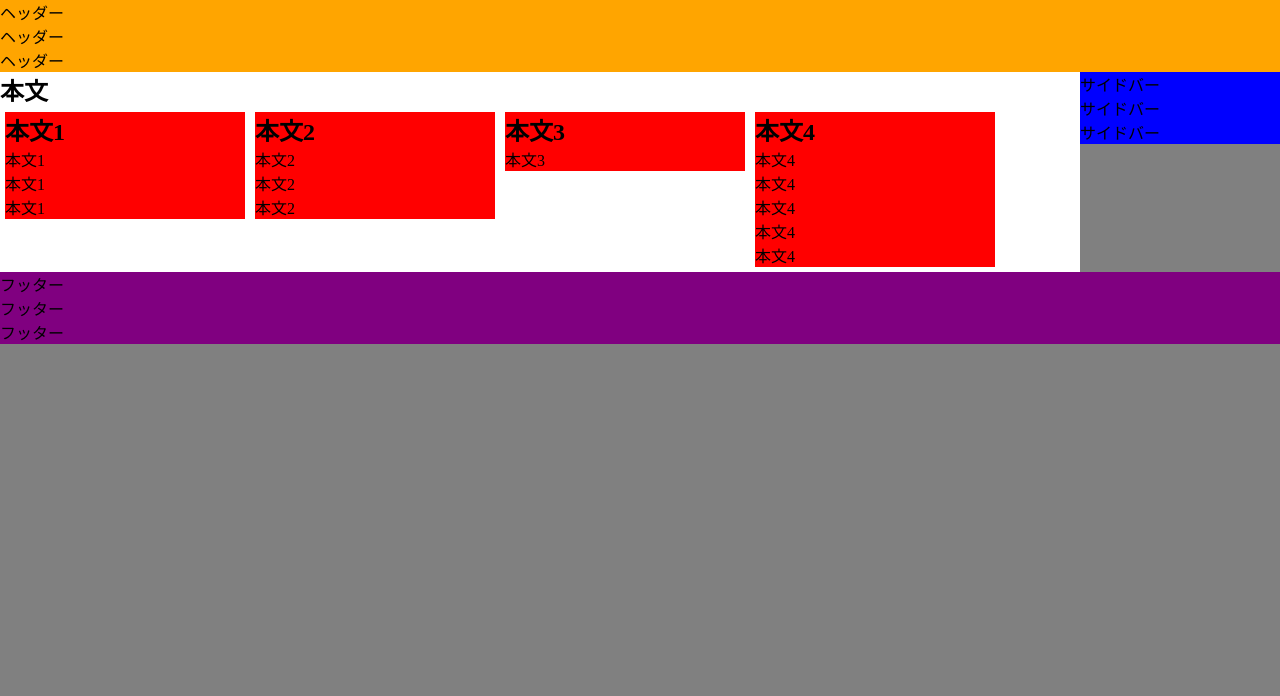
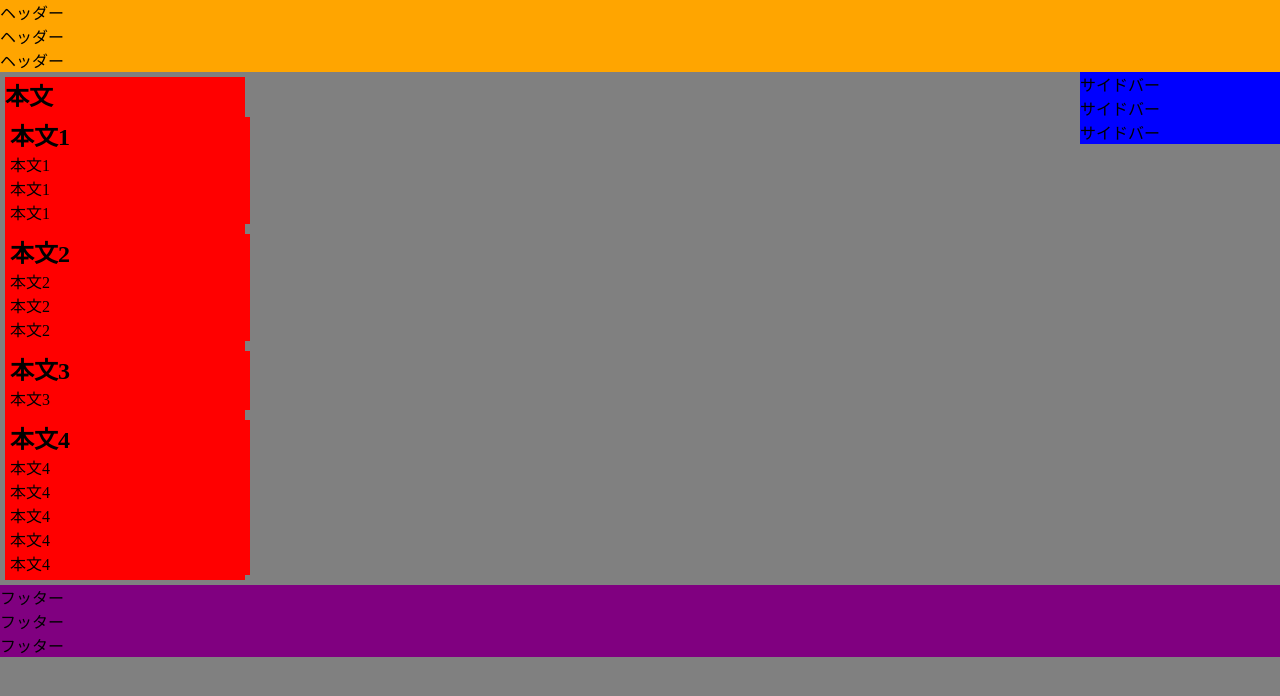
Before and after one commit to mackuroda1297/web1-7, a plain HTML site: page index.html in a window 1280 px wide. Drawn offline with Linux system fonts and the light colour scheme.

Commit message:
Update index.html

```diff
--- a/index.html
+++ b/index.html
@@ -11,7 +11,7 @@
       <p>ヘッダー</p>
       <p>ヘッダー</p>
    </header>
-  <section id="main">
+  <section class="box">
    <h1>本文</h1>
    <article class="box">
       <h2>本文1</h2>
```
